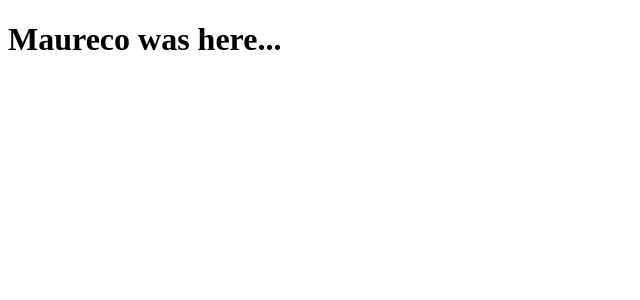
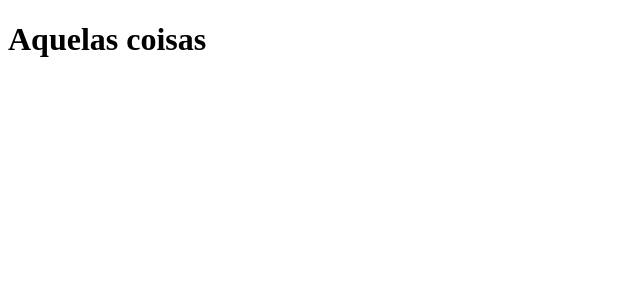
Before and after one commit to maureco-dev/project, a Next.js app: page / in a window 1280 px wide. Shown: the top 300 px of the page, without its empty margins (0-640 px from the left). Built offline with nearby package versions, Linux system fonts and the light colour scheme.

Commit message:
adiciona texto

```diff
--- a/pages/index.js
+++ b/pages/index.js
@@ -1,5 +1,5 @@
 function Home() {
-  return <h1>Maureco was here...</h1>;
+  return <h1>Aquelas coisas</h1>;
 }
 
 export default Home;
```
